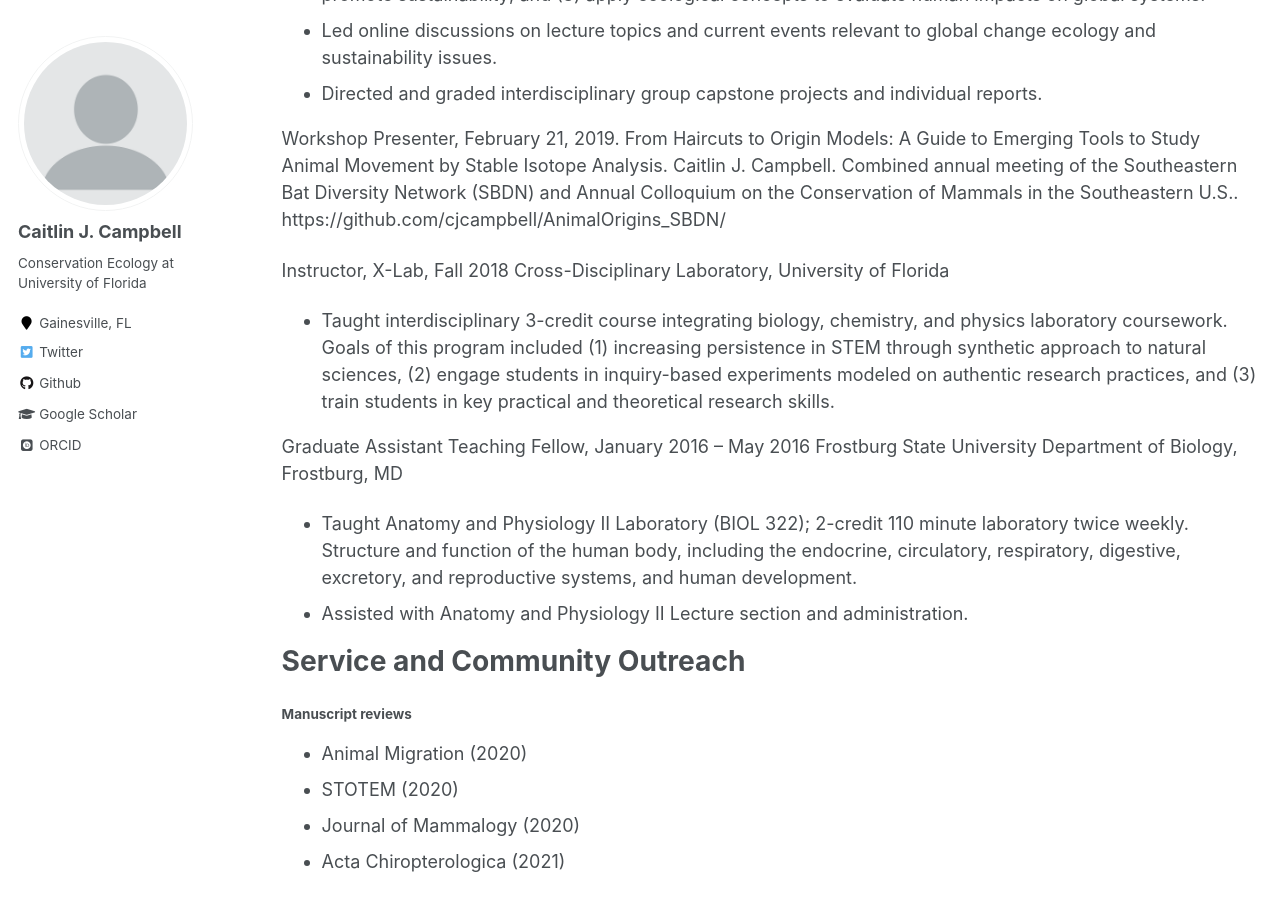
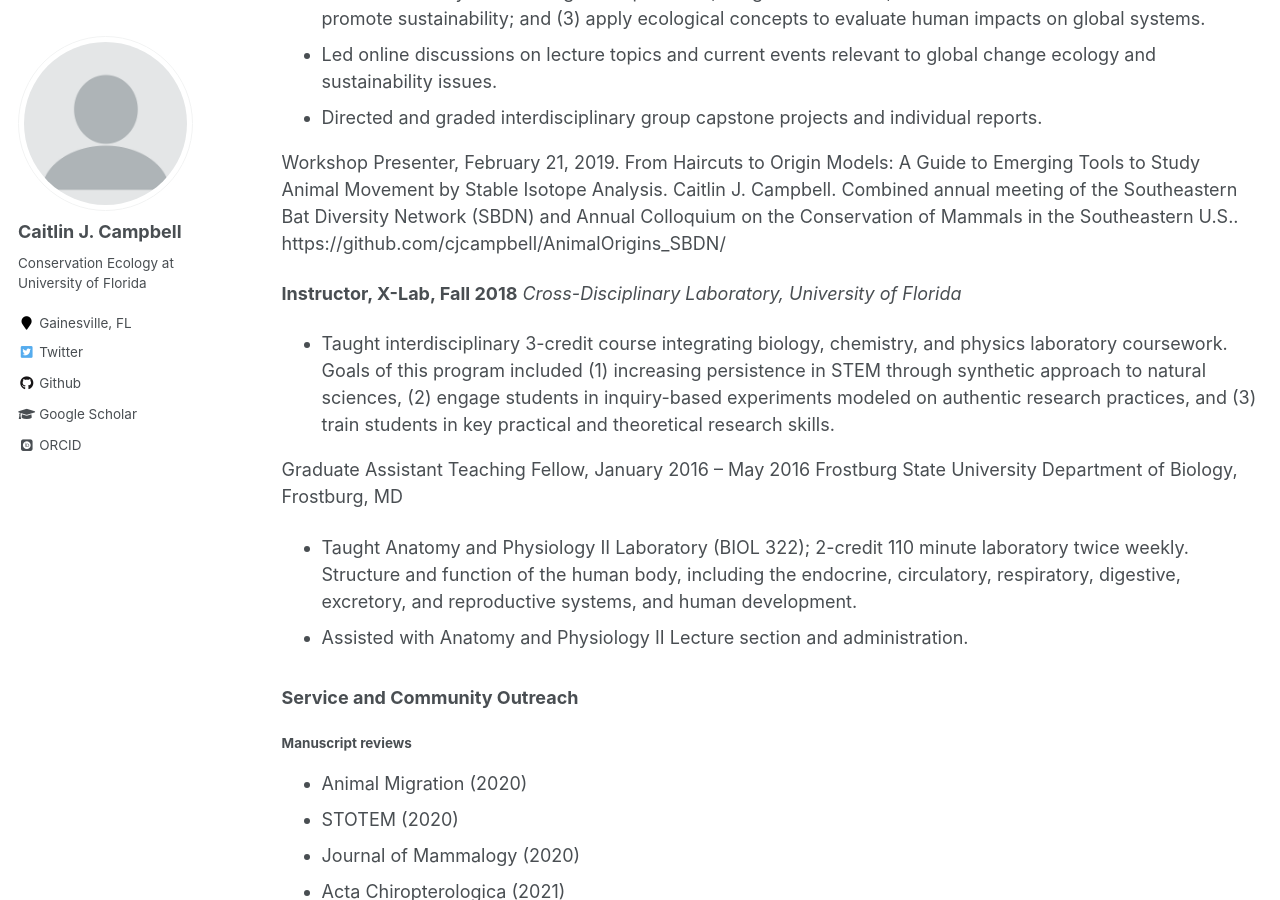
Before and after one commit to cjcampbell/cjcampbell.github.io, a Jekyll site: the page built from docs/_pages/cv.md, in a window 1280 px wide and 900 px high, scrolled down 7262 px. Built offline with Jekyll 4.4.1, drawn with Linux system fonts in a browser that asks for light colours; some web fonts are replaced.

Commit message:
formatting changes

```diff
--- a/docs/_pages/cv.md
+++ b/docs/_pages/cv.md
@@ -59,8 +59,8 @@
     Release: https://CRAN.R-project.org/package=phenesse
     Development: https://github.com/mbelitz/phenesse
 
-Honors and Awards
-======
+### Honors and Awards
+
 * 2019	University of Florida Biodiversity Institute Summer Fellowship ($4,000)
 * 2019	Dr. Michael May Graduate Student Fellowship in Biology ($4,000)
 * 2018 – 2023	Graduate Student Funding Award Fellowship, Department of Biology, University of Florida ($120,000)
@@ -74,8 +74,7 @@
 * 2008 – 2012	Presidential Scholarship, University of Vermont ($10,500)
 * 2008	National Merit Scholar Commendation
 
-Research Experience
-=====
+### Research Experience
 
 **Graduate Research Assistant, July 2015 – August 2018**
 
@@ -210,8 +209,8 @@
 * The odd couple: Indigenous group and international NGO cooperation creates a two-pronged approach to halt development of the Narmada River in India. Poster presentation, April 22, 2009. University of Vermont Student Research Conference, Burlington, VT.
 
 
-Teaching
-======
+### Teaching
+
 Assistant Instructor, Global Change Ecology and Sustainability, Spring 2019 – Fall 2020
 Department of Biology, University of Florida
 -	Assisted in administration and presentation of course centering on global-scale anthropogenic impacts on ecological systems. Objectives of this courses included: (1) discussion of climate change; biodiversity loss and species extinctions; invasive species; alterations to nitrogen, carbon, and phosphorous cycles; (2) comparison and critical analysis of management practices, mitigation schemes, and cultural and economic factors that can promote sustainability; and (3) apply ecological concepts to evaluate human impacts on global systems.
@@ -222,8 +221,8 @@
 Workshop Presenter, February 21, 2019.
 From Haircuts to Origin Models: A Guide to Emerging Tools to Study Animal Movement by Stable Isotope Analysis. Caitlin J. Campbell. Combined annual meeting of the Southeastern Bat Diversity Network (SBDN) and Annual Colloquium on the Conservation of Mammals in the Southeastern U.S.. https://github.com/cjcampbell/AnimalOrigins_SBDN/
 
-Instructor, X-Lab, Fall 2018
-Cross-Disciplinary Laboratory, University of Florida
+**Instructor, X-Lab, Fall 2018**
+*Cross-Disciplinary Laboratory, University of Florida*
 - Taught interdisciplinary 3-credit course integrating biology, chemistry, and physics laboratory coursework. Goals of this program included (1) increasing persistence in STEM through synthetic approach to natural sciences, (2) engage students in inquiry-based experiments modeled on authentic research practices, and (3) train students in key practical and theoretical research skills.
 
 Graduate Assistant Teaching Fellow, January 2016 – May 2016
@@ -231,8 +230,7 @@
 -	Taught Anatomy and Physiology II Laboratory (BIOL 322); 2-credit 110 minute laboratory twice weekly. Structure and function of the human body, including the endocrine, circulatory, respiratory, digestive, excretory, and reproductive systems, and human development.
 -	Assisted with Anatomy and Physiology II Lecture section and administration.
 
-Service and Community Outreach
-=====
+### Service and Community Outreach
 
 ##### Manuscript reviews
 * Animal Migration (2020)
```
Also changed, not shown: other parts of docs/_pages/cv.md (+2 -2 lines).
